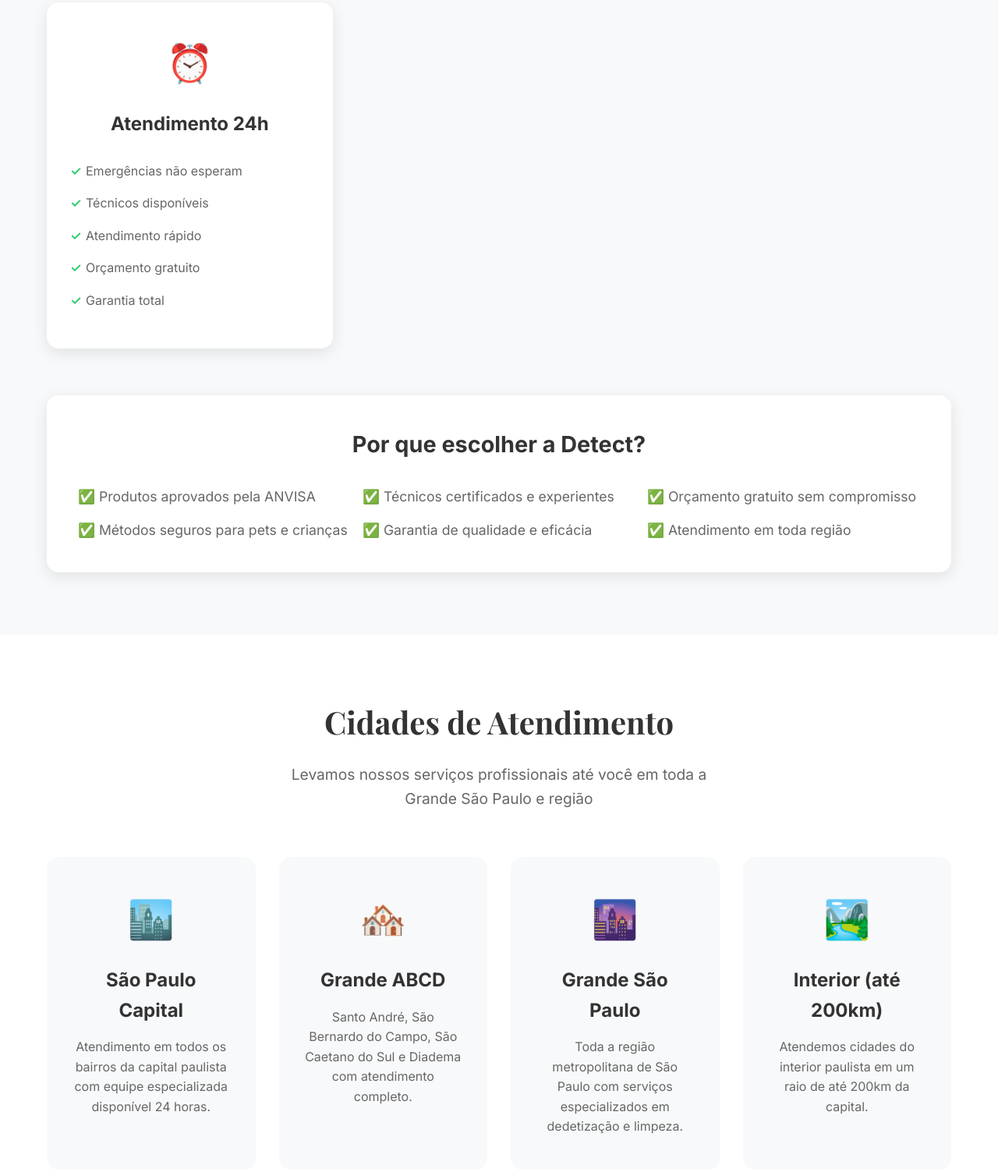
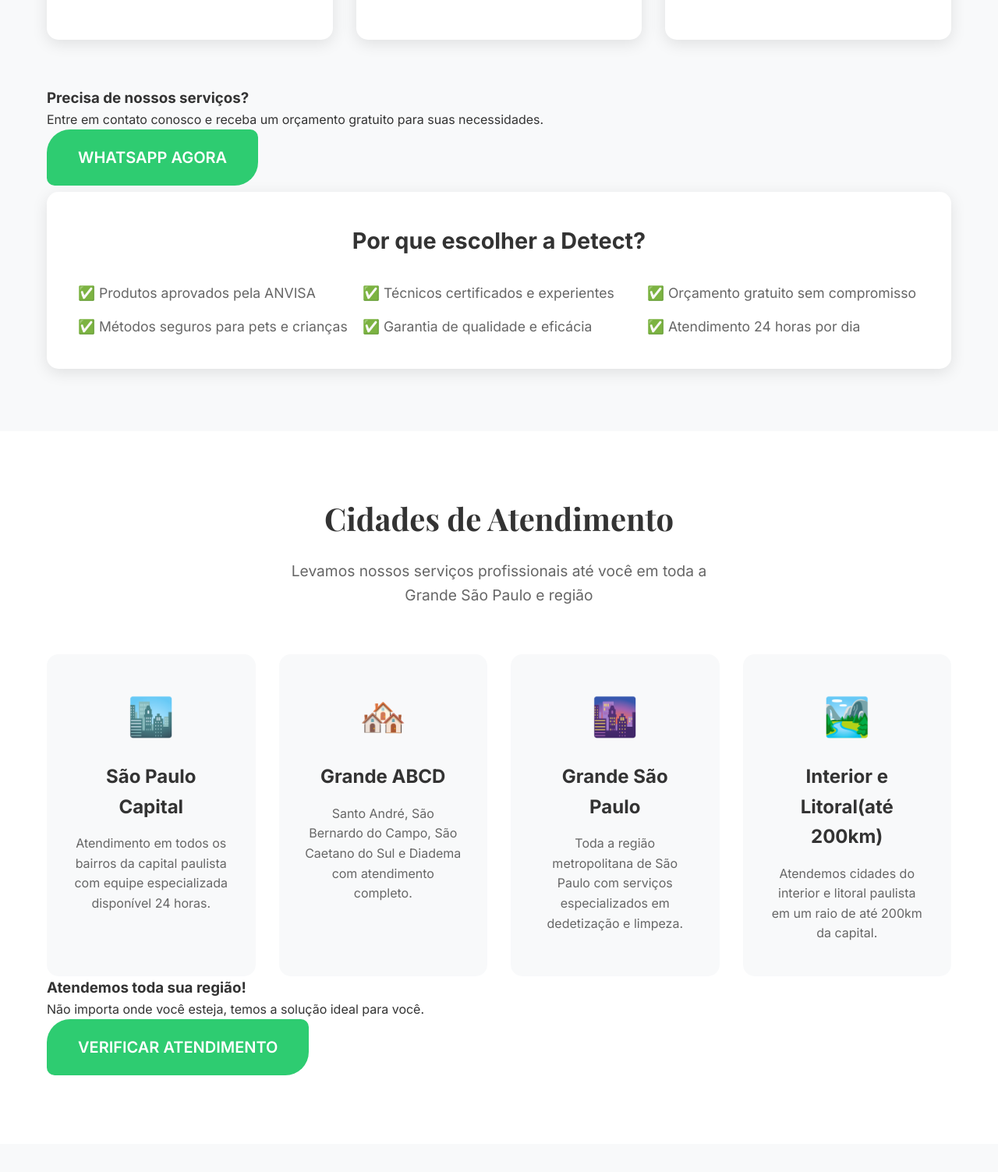
Before and after one commit to acairesm/Detect, a plain HTML site: page index.html in a window 1280 px wide. Shown: the part 2058-3561 px from the top of the page at 78% size. Drawn offline with nearby package versions, Linux system fonts and the light colour scheme.

Commit message:
aaaaaaaaa

```diff
--- a/index.html
+++ b/index.html
@@ -1,4 +1,5 @@
 <!DOCTYPE html>
+<html lang="pt-BR">
 <head>
   <meta charset="UTF-8" />
   <meta name="viewport" content="width=device-width, initial-scale=1.0" />
@@ -75,6 +76,7 @@
           <h2>Sobre a Detect</h2>
           <p>Há mais de uma década, a Detect Dedetização tem sido referência em controle de pragas e limpeza especializada em São Paulo. Nossa missão é proteger sua família e seu patrimônio com soluções eficazes e seguras.</p>
           <p>Utilizamos apenas produtos aprovados pela ANVISA e contamos com uma equipe de técnicos altamente qualificados e certificados, garantindo resultados duradouros e confiáveis.</p>
+          <a href="https://wa.me/551150733337" target="_blank" class="btn-cta">Solicitar Orçamento</a>
           <div class="stats">
             <div class="stat">
               <div class="stat-number">10+</div>
@@ -148,19 +150,12 @@
             <li>Descupinização</li>
           </ul>
         </div>
+      </div>
 
-        <!-- Atendimento 24h -->
-        <div class="service-card">
-          <div class="service-icon">⏰</div>
-          <h3>Atendimento 24h</h3>
-          <ul>
-            <li>Emergências não esperam</li>
-            <li>Técnicos disponíveis</li>
-            <li>Atendimento rápido</li>
-            <li>Orçamento gratuito</li>
-            <li>Garantia total</li>
-          </ul>
-        </div>
+      <div class="service-cta">
+        <h3>Precisa de nossos serviços?</h3>
+        <p>Entre em contato conosco e receba um orçamento gratuito para suas necessidades.</p>
+        <a href="https://wa.me/551150733337" target="_blank" class="btn-cta btn-large">WhatsApp Agora</a>
       </div>
 
       <div class="benefits">
@@ -171,7 +166,7 @@
           <div class="benefit">✅ Orçamento gratuito sem compromisso</div>
           <div class="benefit">✅ Métodos seguros para pets e crianças</div>
           <div class="benefit">✅ Garantia de qualidade e eficácia</div>
-          <div class="benefit">✅ Atendimento em toda região</div>
+          <div class="benefit">✅ Atendimento 24 horas por dia</div>
         </div>
       </div>
     </div>
@@ -206,15 +201,16 @@
 
         <div class="coverage-card">
           <div class="coverage-icon">🏞️</div>
-          <h3>Interior (até 200km)</h3>
-          <p>Atendemos cidades do interior paulista em um raio de até 200km da capital.</p>
+          <h3>Interior e Litoral(até 200km)</h3>
+          <p>Atendemos cidades do interior e litoral paulista em um raio de até 200km da capital.</p>
         </div>
 
-        <div class="coverage-card">
-          <div class="coverage-icon">🏖️</div>
-          <h3>Litoral (até 200km)</h3>
-          <p>Santos, Guarujá, São Vicente e toda a baixada santista até 200km de São Paulo.</p>
-        </div>
+      </div>
+
+      <div class="coverage-cta">
+        <h3>Atendemos toda sua região!</h3>
+        <p>Não importa onde você esteja, temos a solução ideal para você.</p>
+        <a href="https://wa.me/551150733337" target="_blank" class="btn-cta btn-large">Verificar Atendimento</a>
       </div>
     </div>
   </section>
@@ -310,6 +306,7 @@
           <p>📞 <a href="tel:+551150733337">(11) 5073-3337</a></p>
           <p>✉️ <a href="mailto:atendimento@dedetizadoradetect.com.br">atendimento@dedetizadoradetect.com.br</a></p>
           <p>📍 São Paulo - SP</p>
+          <a href="https://wa.me/551150733337" target="_blank" class="btn-cta" style="margin-top: 15px;">Orçamento Via WhatsApp</a>
         </div>
       </div>
 
```
